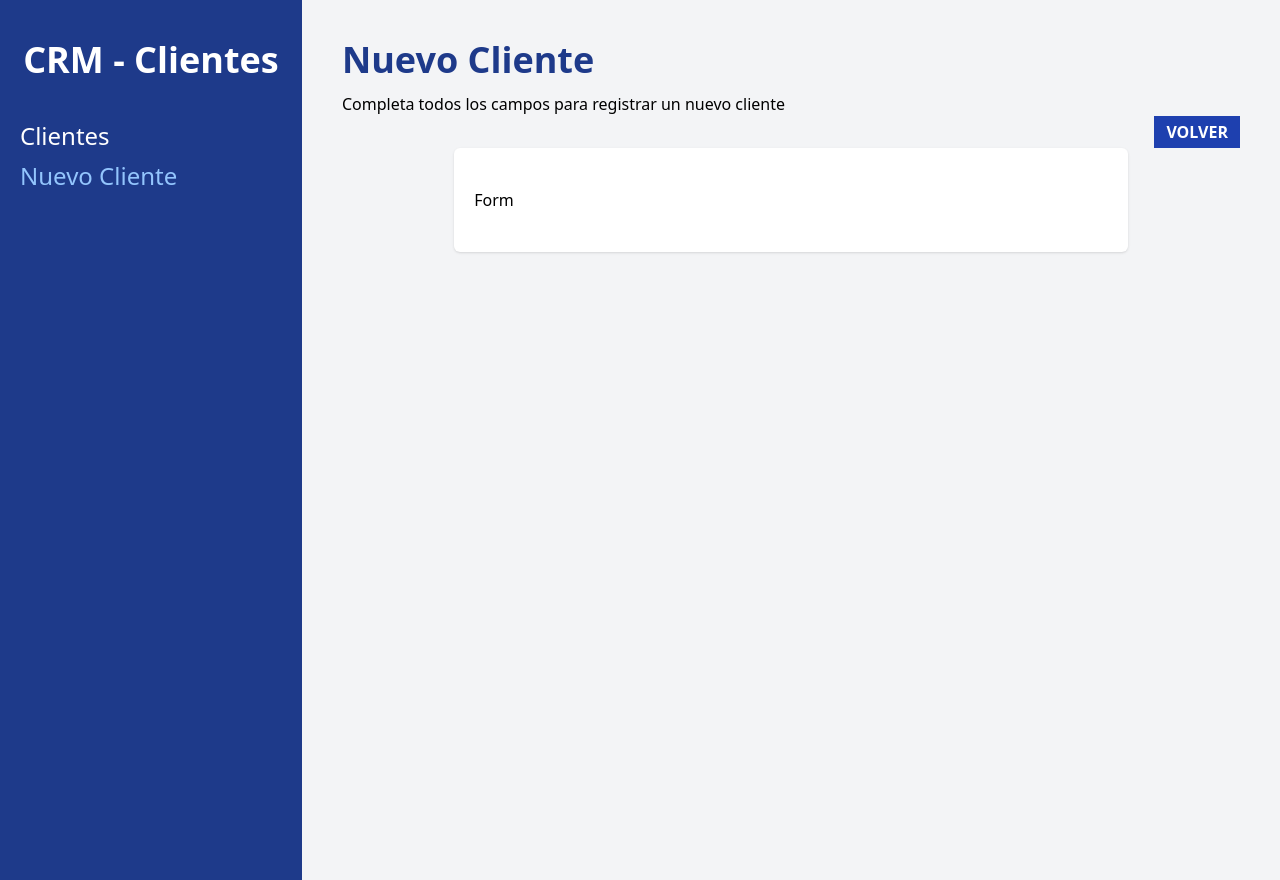
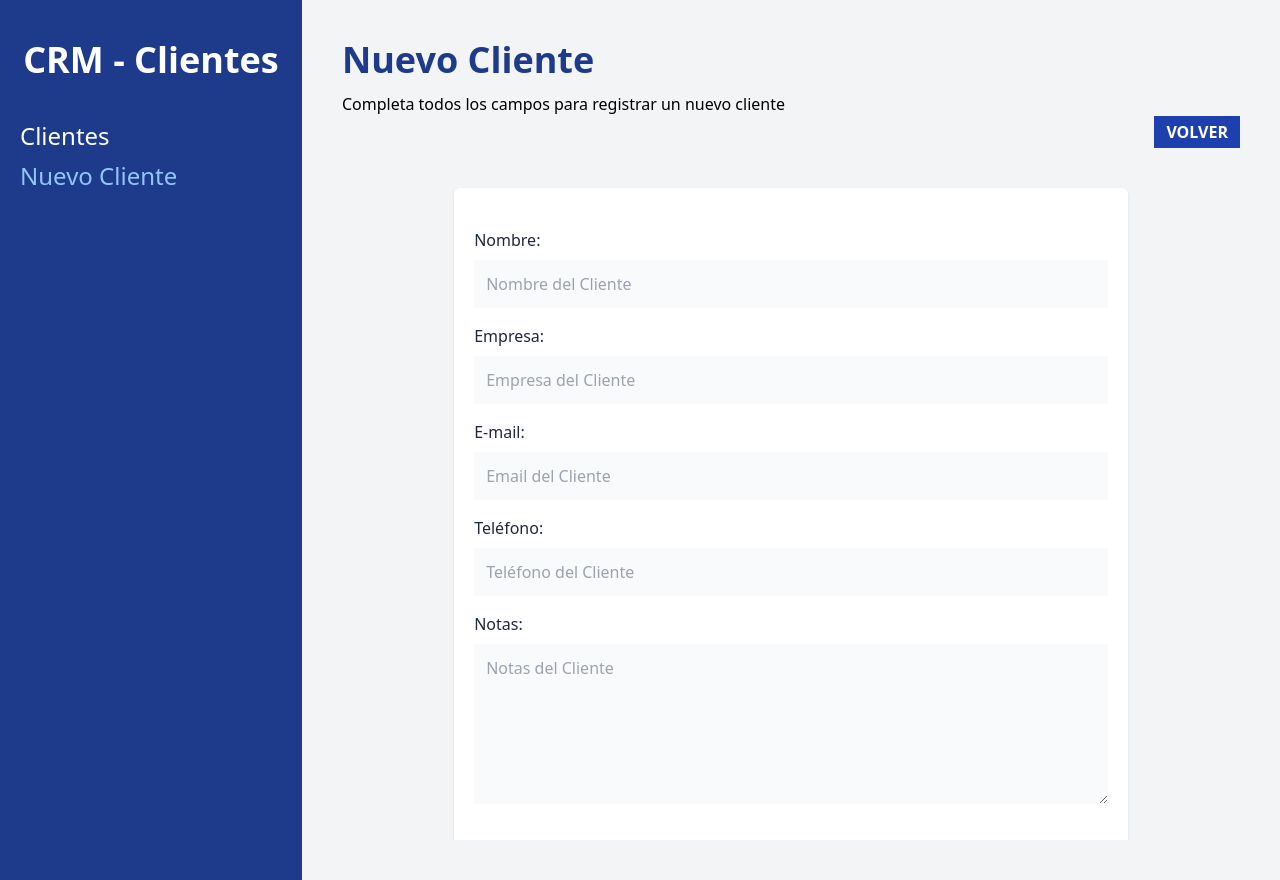
Before and after one commit to VictoriaDefago/React-Projects, a React (Vite) app in the folder crm-react/: page /clientes/nuevo in a window 1280 px wide. Built offline with nearby package versions, Linux system fonts and the light colour scheme.

Commit message:
New client form structure

```diff
--- /dev/null
+++ b/crm-react/src/components/Form.jsx
@@ -0,0 +1,77 @@
+const Form = ({client}) => {
+    return (
+        <>
+            <div className="mb-4">
+                <label
+                    className="text-gray-800"
+                    htmlFor="name"
+                >Nombre:</label>
+                <input
+                    id="name"
+                    type="text"
+                    className="mt-2 block w-full p-3 bg-gray-50"
+                    placeholder="Nombre del Cliente"
+                    name="name"
+                />
+            </div>
+            <div className="mb-4">
+                <label
+                    className="text-gray-800"
+                    htmlFor="company"
+                >Empresa:</label>
+                <input
+                    id="company"
+                    type="text"
+                    className="mt-2 block w-full p-3 bg-gray-50"
+                    placeholder="Empresa del Cliente"
+                    name="company"
+                />
+            </div>
+
+            <div className="mb-4">
+                <label
+                    className="text-gray-800"
+                    htmlFor="email"
+                >E-mail:</label>
+                <input
+                    id="email"
+                    type="email"
+                    className="mt-2 block w-full p-3 bg-gray-50"
+                    placeholder="Email del Cliente"
+                    name="email"
+                />
+            </div>
+
+            <div className="mb-4">
+                <label
+                    className="text-gray-800"
+                    htmlFor="phone"
+                >Teléfono:</label>
+                <input
+                    id="phone"
+                    type="tel"
+                    className="mt-2 block w-full p-3 bg-gray-50"
+                    placeholder="Teléfono del Cliente"
+                    name="phone"
+                />
+            </div>
+
+            <div className="mb-4">
+                <label
+                    className="text-gray-800"
+                    htmlFor="notes"
+                >Notas:</label>
+                <textarea
+                    as="textarea"
+                    id="notes"
+                    type="text"
+                    className="mt-2 block w-full p-3 bg-gray-50 h-40 align-self"
+                    placeholder="Notas del Cliente"
+                    name="notes"
+                />
+            </div>
+        </>
+    )
+}
+
+export default Form
--- a/crm-react/src/pages/NewClient.jsx
+++ b/crm-react/src/pages/NewClient.jsx
@@ -1,4 +1,5 @@
 import { useNavigate } from "react-router-dom"
+import Form from "../components/Form"
 
 const NewClient = () => {
 
@@ -17,8 +18,15 @@
         </button>
       </div>
 
-      <div className="md:w-3/4 px-5 py-10 bg-white shadow mx-auto rounded-md">
-        <p>Form</p>
+      <div className="md:w-3/4 px-5 py-10 bg-white shadow mx-auto rounded-md mt-10">
+        <form>
+          <Form />
+          <input
+            type="submit"
+            className="uppercase bg-blue-800 text-white mt-5 p-3 w-full font-bold text-lg"
+            value="Registrar Cliente">
+          </input>
+        </form>
       </div>
     </>
   )
```
